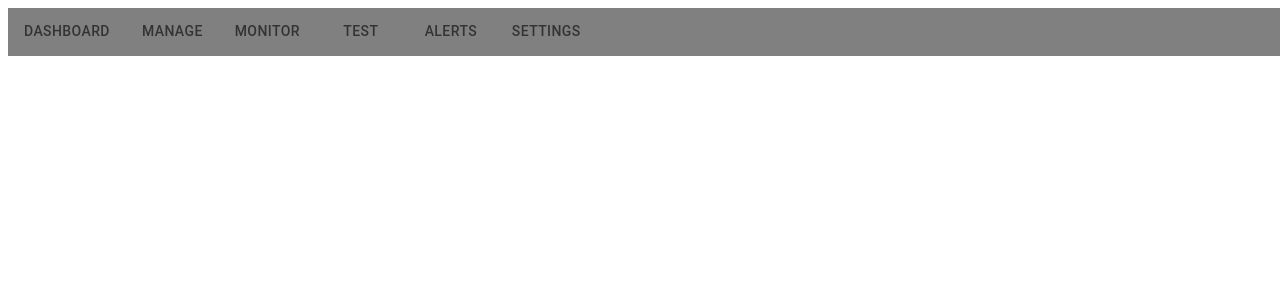
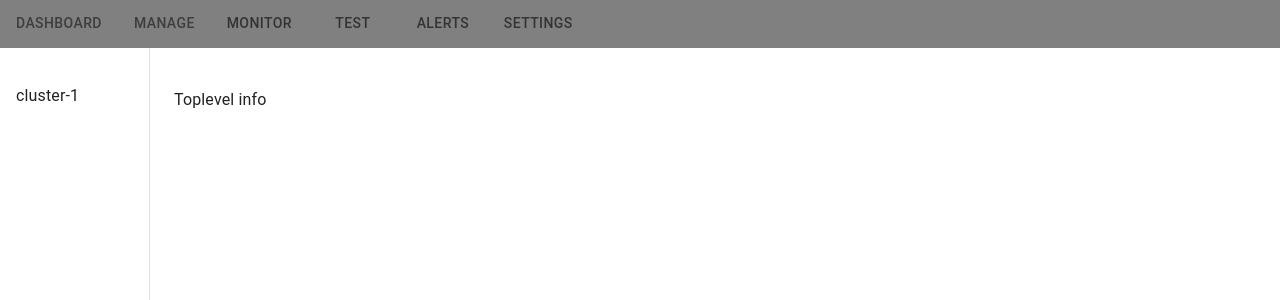
Before and after one commit to oslabs-beta/kalibrate, a React (Vite) app: page /dashboard in a window 1280 px wide. Shown: the top 300 px of the page. Built offline with nearby package versions, Linux system fonts and the light colour scheme.

Commit message:
finish sidebar for component dashboard and fix naming of filesalso update navbar to include some routing implementation

```diff
--- a/src/App.tsx
+++ b/src/App.tsx
@@ -1,5 +1,5 @@
 import Connect from './components/Connect';
-import Dashboard from './components/Dashboard';
+import Manage from './components/Manage';
 import Consumers from './components/Consumers';
 import Navbar from './components/Navbar';
 import Events from './components/Events';
@@ -8,11 +8,14 @@ import Producers from './components/Producers';
 import Brokers from './components/Brokers';
 import {useState} from 'react';
 import Overview from './components/Overview';
+import Dashboard from './components/Dashboard';
+import Topics from './components/Topics';
 
 import {BrowserRouter, Routes, Route} from 'react-router-dom';
 
 function App() {
-  const [clientId, setClientId] = useState('');
+  //declare clientId state so other components could access for link & routing
+  const [clientId, setClientId] = useState('cluster-1');
 
   return (
     <BrowserRouter>
@@ -20,14 +23,15 @@ function App() {
 
       <Routes>
         <Route index element={<Home />} />
-        <Route path="home" element={<Home />} />
+        <Route path="/" element={<Home />} />
         <Route path="connect" element={<Connect clientId={clientId} setClientId={setClientId} />} />
-        <Route path="cluster-name" element={<Dashboard />}>
+        <Route path="dashboard" element={<Dashboard clientId={clientId}/>} />
+        <Route path="cluster-name" element={<Manage clientId={clientId}/>}>
           <Route index element={<Overview />} />
           <Route path="brokers" element={<Brokers />} />
           <Route path="producers" element={<Producers />} />
           <Route path="consumers" element={<Consumers />} />
-          <Route path="topics" />
+          <Route path="topics" element={<Topics />} />
         </Route>
       </Routes>
     </BrowserRouter>
--- a/src/components/Dashboard.tsx
+++ b/src/components/Dashboard.tsx
@@ -1,4 +1,3 @@
-import React from 'react';
 import {Link, Outlet} from 'react-router-dom';
 import {
   Box,
@@ -14,7 +13,10 @@ import {
 
 const drawerWidth = 150;
 
-const Dashboard = () => {
+const Dashboard = props => {
+  const {clientId} = props;
+
+
   return (
     <Box sx={{display: 'flex'}}>
       <CssBaseline />
@@ -29,58 +31,22 @@ const Dashboard = () => {
         <Toolbar />
         <Box sx={{overflow: 'auto'}}>
           <List>
-            <Link to="brokers" style={{ textDecoration:'none', color: 'inherit' }}>
-            <ListItem key="Brokers" disablePadding>
-                <ListItemButton>
-                  <ListItemText primary="Brokers" />
-                </ListItemButton>
-              </ListItem>
+            <Link to="/cluster-name" style={{textDecoration: 'none', color: 'inherit'}}>
+            <ListItem key= {clientId} disablePadding>
+                  <ListItemButton>
+                    <ListItemText primary= {clientId} />
+                  </ListItemButton>
+                </ListItem>
             </Link>
-
-            <ListItem key="Topics" disablePadding>
-              <ListItemButton>
-                <ListItemText primary="Topics" />
-              </ListItemButton>
-            </ListItem>
-
-            <Link to="producers" style={{ textDecoration:'none', color: 'inherit' }}>
-              <ListItem key="Producers" disablePadding>
-                <ListItemButton>
-                  <ListItemText primary="Producers" />
-                </ListItemButton>
-              </ListItem>
-            </Link>
-
-            <Link to="consumers" style={{ textDecoration:'none', color: 'inherit'}}>
-              <ListItem key="Consumers" disablePadding>
-                <ListItemButton>
-                  <ListItemText primary="Consumers" />
-                </ListItemButton>
-              </ListItem>
-            </Link>
-
-            <ListItem key="etc" disablePadding>
-              <ListItemButton>
-                <ListItemText primary="etc" />
-              </ListItemButton>
-            </ListItem>
           </List>
         </Box>
       </Drawer>
       <Box component="main" sx={{flexGrow: 1, p: 3}}>
         <Toolbar />
-        <Typography paragraph></Typography>
-        <Outlet />
+        <Typography paragraph>Toplevel info</Typography>
       </Box>
     </Box>
   );
-  // <div className = 'dashboard'>
-  //   <div>
-
-  //   </div>
-
-  //   <Outlet />
-  // </div>
 };
 
 export default Dashboard;
--- /dev/null
+++ b/src/components/Manage.tsx
@@ -0,0 +1,84 @@
+import React from 'react';
+import {Link, Outlet} from 'react-router-dom';
+import {
+  Box,
+  Drawer,
+  CssBaseline,
+  Toolbar,
+  List,
+  Typography,
+  ListItem,
+  ListItemButton,
+  ListItemText,
+} from '@mui/material';
+
+const drawerWidth = 150;
+
+const Manage = (props) => {
+
+  const {clientId} = props;
+
+  return (
+    <Box sx={{display: 'flex'}}>
+      <CssBaseline />
+      <Drawer
+        variant="permanent"
+        sx={{
+          width: drawerWidth,
+          flexShrink: 0,
+          [`& .MuiDrawer-paper`]: {width: drawerWidth, boxSizing: 'border-box'},
+        }}
+      >
+        <Toolbar />
+        <Box sx={{overflow: 'auto'}}>
+          <List>
+            <Link to="brokers" style={{textDecoration: 'none', color: 'inherit'}}>
+              <ListItem key="Brokers" disablePadding>
+                <ListItemButton>
+                  <ListItemText primary="Brokers" />
+                </ListItemButton>
+              </ListItem>
+            </Link>
+
+            <Link to="topics" style={{textDecoration: 'none', color: 'inherit'}}>
+              <ListItem key="Topics" disablePadding>
+                <ListItemButton>
+                  <ListItemText primary="Topics" />
+                </ListItemButton>
+              </ListItem>
+            </Link>
+
+            <Link to="producers" style={{textDecoration: 'none', color: 'inherit'}}>
+              <ListItem key="Producers" disablePadding>
+                <ListItemButton>
+                  <ListItemText primary="Producers" />
+                </ListItemButton>
+              </ListItem>
+            </Link>
+
+            <Link to="consumers" style={{textDecoration: 'none', color: 'inherit'}}>
+              <ListItem key="Consumers" disablePadding>
+                <ListItemButton>
+                  <ListItemText primary="Consumers" />
+                </ListItemButton>
+              </ListItem>
+            </Link>
+
+            <ListItem key="etc" disablePadding>
+              <ListItemButton>
+                <ListItemText primary="etc" />
+              </ListItemButton>
+            </ListItem>
+          </List>
+        </Box>
+      </Drawer>
+      <Box component="main" sx={{flexGrow: 1, p: 3}}>
+        <Toolbar />
+        <Typography paragraph>{clientId}</Typography>
+        <Outlet />
+      </Box>
+    </Box>
+  );
+};
+
+export default Manage;
--- a/src/components/Navbar.tsx
+++ b/src/components/Navbar.tsx
@@ -2,39 +2,35 @@ import Consumers from './Consumers';
 import Box from '@mui/material/Box';
 import Tabs from '@mui/material/Tabs';
 import Tab from '@mui/material/Tab';
-import {useState, SyntheticEvent, MouseEvent} from 'react';
-import { red } from '@mui/material/colors';
+import {useState, SyntheticEvent} from 'react';
+import {red} from '@mui/material/colors';
+import {useNavigate, Link} from 'react-router-dom';
 
-interface LinkTabProps {
-  label?: string;
-  href?: string;
-}
-function LinkTab(props: LinkTabProps) {
-  return (
-    <Tab
-      component="a"
-      onClick={(event: MouseEvent<HTMLAnchorElement, MouseEvent>) => {
-        event.preventDefault();
-      }}
-      {...props}
-    />
-  );
-}
+
+
 const Navbar = () => {
+  const navigate = useNavigate();
   const [value, setValue] = useState();
   const handleChange = (event: SyntheticEvent, newValue: number) => {
     setValue(newValue);
   };
   return (
-    <Box position = 'fixed' sx={{ zIndex: (theme) => theme.zIndex.drawer + 1, width: '100vw', bgcolor: 'grey'  }} >
+    <Box
+      position="fixed"
+      sx={{zIndex: theme => theme.zIndex.drawer + 1, width: '100vw', bgcolor: 'grey'}}
+    >
       <Tabs value={value} onChange={handleChange} aria-label="nav tabs example">
         {/* paths will need to be checked */}
-        <LinkTab label="Dashboard" href="/dashboard" />
-        <LinkTab label="Manage" href="/manage" />
-        <LinkTab label="Monitor" href="/monitor" />
-        <LinkTab label="Test" href="/test" />
-        <LinkTab label="Alerts" href="/alerts" />
-        <LinkTab label="Settings" href="/settings" />
+        <Link to="/dashboard" style={{textDecoration: 'none', color: 'inherit'}}>
+          <Tab label="Dashboard" />
+        </Link>
+        <Link to="/cluster-name" style={{textDecoration: 'none', color: 'inherit'}}>
+          <Tab label="Manage" />
+        </Link>
+        <Tab label="Monitor" />
+        <Tab label="Test" />
+        <Tab label="Alerts" />
+        <Tab label="Settings" />
       </Tabs>
     </Box>
   );
```
Also changed, not shown: src/components/MessagesDisplay.tsx (renamed from src/components/MessagesDisplay.jsx), src/components/PartitionsDisplay.tsx (renamed from src/components/PartitionsDisplay.jsx), src/components/Topics.tsx (renamed from src/components/Topics.jsx), src/components/TopicsDisplay.tsx (renamed from src/components/TopicsDisplay.jsx).
